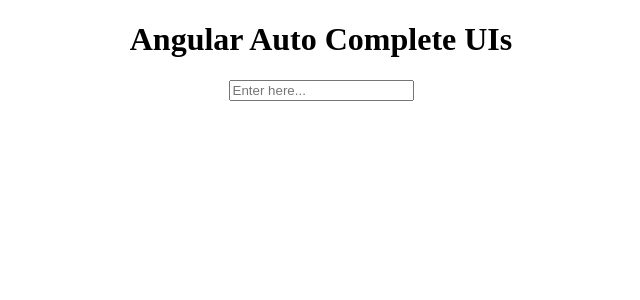
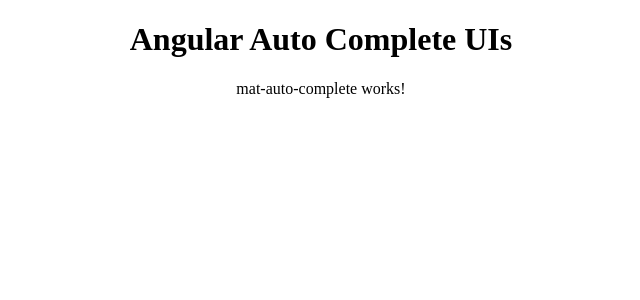
Before and after one commit to hgouw/AutoComplete, an Angular app: page / in a window 1280 px wide. Shown: the top 300 px of the page, without its empty margins (319-959 px from the left). Built offline with nearby package versions, Linux system fonts and the light colour scheme.

Commit message:
Revert "Import BrowserAnimationsModule, FormsModule, HttpModule, ReactiveFormsModule"
This reverts commit 2a55cd563d661ee51ea43f8e760605058b6b6bd4.

```diff
--- a/src/app/mat-auto-complete/mat-auto-complete.component.html
+++ b/src/app/mat-auto-complete/mat-auto-complete.component.html
@@ -1,2 +1,3 @@
-<input type="text" [(ngModel)]="inputText" placeholder="Enter here...">
-<p>{{inputText}}</p>
+<p>
+  mat-auto-complete works!
+</p>
--- a/src/app/mat-auto-complete/mat-auto-complete.component.ts
+++ b/src/app/mat-auto-complete/mat-auto-complete.component.ts
@@ -6,12 +6,10 @@
   styleUrls: ['./mat-auto-complete.component.css']
 })
 export class MatAutoCompleteComponent implements OnInit {
-  inputText: string;
 
   constructor() { }
 
   ngOnInit() {
-    this.inputText = '';
   }
 
 }
```
Also changed, not shown: src/app/app.module.ts (+1 -8 lines).
